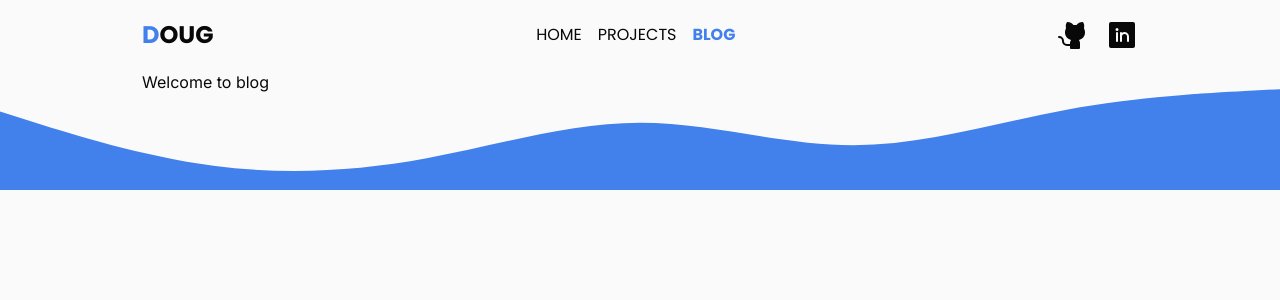
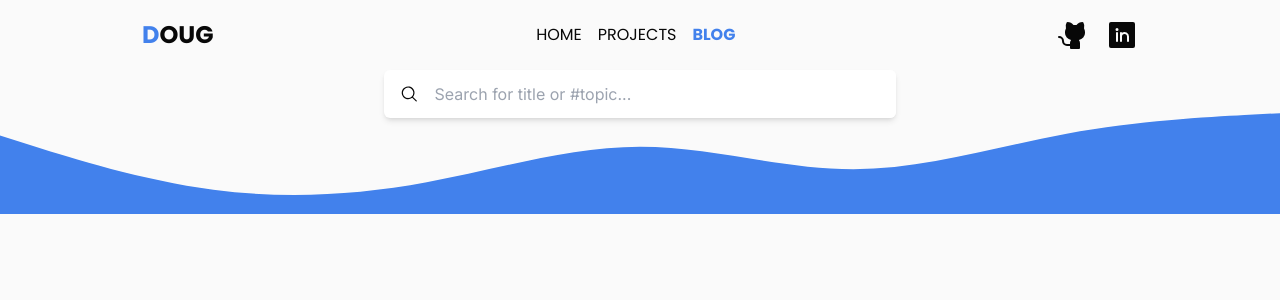
Before and after one commit to dougdomingos/portfolio, a Next.js app: page /blog in a window 1280 px wide. Shown: the top 300 px of the page. Built offline with nearby package versions, Linux system fonts and the light colour scheme.

Commit message:
feat: add Searchbar component

```diff
--- a/src/app/blog/page.tsx
+++ b/src/app/blog/page.tsx
@@ -1,9 +1,10 @@
+import Searchbar from "@components/Searchbar";
 import Container from "@components/layout/Container";
 
 export default function BlogPage() {
   return (
-    <Container>
-      <h1>Welcome to blog</h1>
+    <Container className="flex justify-center">
+      <Searchbar />
     </Container>
   )
 }
--- /dev/null
+++ b/src/components/Searchbar.tsx
@@ -0,0 +1,14 @@
+import { MagnifyingGlass } from '@phosphor-icons/react/dist/ssr';
+
+const Searchbar = () => (
+  <div className='relative overflow-hidden rounded-md bg-white-900 transition hover:ring-primary hover:ring-2 flex w-full max-w-lg items-center shadow-md'>
+    <MagnifyingGlass size={20} className='ml-4' />
+    <input
+      type='search'
+      placeholder='Search for title or #topic...'
+      className='py-3 px-4 outline-none w-full'
+    />
+  </div>
+);
+
+export default Searchbar;
```
